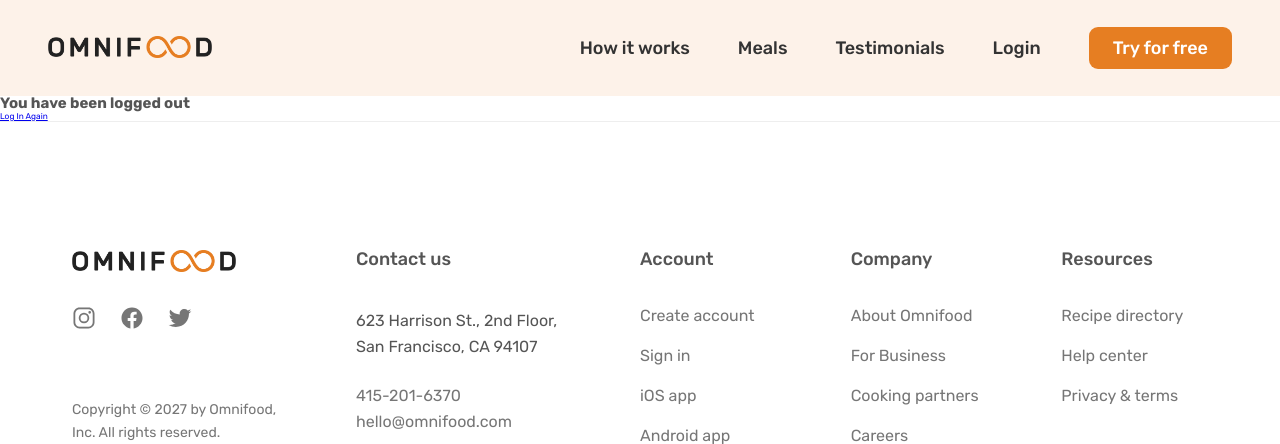
After one commit to LemmarWilson/Projects, a Django app: page /logout/ in a window 1280 px wide. The commit adds this page. Shown: the top 444 px of the page. Run offline with Django 4.2, Linux system fonts and the light colour scheme; some libraries are stand-ins or nearby versions.

Commit message:
Login breakthrough

```diff
--- a/project/project/settings.py
+++ b/project/project/settings.py
@@ -129,6 +129,11 @@ STATICFILES_DIRS = (
     os.path.join(BASE_DIR, "static/"),
 )
 
+
+MEDIA_ROOT=os.path.join(BASE_DIR,'media')
+MEDIA_URL='/media/'
+
+
 # Default primary key field type
 # https://docs.djangoproject.com/en/4.2/ref/settings/#default-auto-field
 
--- a/project/project/urls.py
+++ b/project/project/urls.py
@@ -24,7 +24,9 @@ from django.conf.urls.static import static
 urlpatterns = [
     path('admin/', admin.site.urls),
     path('register/', user_views.register, name='register'),
+    path('profile/', user_views.profile, name='profile'),
     path('login/',auth_views.LoginView.as_view(template_name='user/login.html'), name='login'),
+    path('logout/',auth_views.LogoutView.as_view(template_name='user/logout.html'), name='logout'),
     path('',include('base.urls'))
 ]
 
--- a/project/templates/base.html
+++ b/project/templates/base.html
@@ -40,16 +40,24 @@
       </a>
 
       <nav class="main-nav">
+        {% if user.isauthenticated %}
+        <ul class="main-nav-list">
+          <li><a class="main-nav-link" href="{% url 'profile' %}">Profile</a></li>
+          <li><a class="main-nav-link" href="{% url 'logout' %}">Logout</a></li>
+        </ul>
+
+        {% else %}
         <ul class="main-nav-list">
           <li><a class="main-nav-link" href="#">How it works</a></li>
           <li><a class="main-nav-link" href="#">Meals</a></li>
           <li><a class="main-nav-link" href="#">Testimonials</a></li>
-          <li><a class="main-nav-link" href="#">Pricing</a></li>
+          <li><a class="main-nav-link" href="{% url 'login' %}">Login</a></li>
           <li>
             <a class="main-nav-link nav-cta" href="{% url 'register' %}"
               >Try for free</a
             >
           </li>
+          {% endif %}
         </ul>
       </nav>
     </header>
--- a/project/templates/user/login.html
+++ b/project/templates/user/login.html
@@ -5,7 +5,9 @@ crispy_forms_filters %} {% block content %}
     <div class="cta">
       <div class="cta-text-box">
         <div class="section-cta cta-text">
-          <form class="cta-form" action="#">
+          <form class="cta-form" method="POST">
+            {% csrf_token %}
+
             {{ form|crispy }}
             <div class="form-group">
               <button class="btn btn-outline-info" type="submit">Login</button>
--- /dev/null
+++ b/project/templates/user/logout.html
@@ -0,0 +1,10 @@
+{% extends "base.html" %}
+{% load static %}
+{% block content %}
+<h2>You have been logged out</h2>
+<div class="border-top pt-3">
+  <small class="text-muted">
+    <a href="{% url 'login' %}">Log In Again</a>
+  </small>
+</div>
+{% endblock content %}
--- a/project/templates/user/profile.html
+++ b/project/templates/user/profile.html
@@ -16,7 +16,7 @@
   </div>
   <!-- FORM HERE -->
   <form method="POST" enctype="multipart/form-data">
-    {% csrf_token %}
+      {% csrf_token %}
     <fieldset class="form-group">
       <legend class="border-bottom mb-4">Profile Info</legend>
       {{ u_form|crispy }} {{ p_form|crispy }}
@@ -26,4 +26,4 @@
     </div>
   </form>
 </div>
-  {% endblock content %}
+{% endblock content %}
--- a/project/templates/user/register.html
+++ b/project/templates/user/register.html
@@ -12,7 +12,9 @@ crispy_forms_filters %} {% block content %}
         </p>
         <div class="content-section">
           <form method="POST" class="cta-form" name="sign-up">
-            {% csrf_token %} {{ form|crispy }}
+            {% csrf_token %}
+
+            {{ form|crispy }}
 
             <!-- <div>
               <label for="select-where">Where did you hear from us?</label>
--- a/project/user/views.py
+++ b/project/user/views.py
@@ -6,7 +6,7 @@ from .forms import UserRegisterForm
 
 def register(request):
     if request.method == 'POST':
-        form = UserRegisterForm(request.POST)
+        form = UserRegisterForm(request.POST, request.POST)
         if form.is_valid():
             form.save()
             username = form.cleaned_data.get('username')
```
Also changed, not shown: project/user/urls.py (deleted, +0 -7 lines), project/base/views.py (line endings or trailing spaces), project/db.sqlite3, project/media/profile_pics/dragon.jpeg (added), project/media/profile_pics/whale.jpeg (added).
